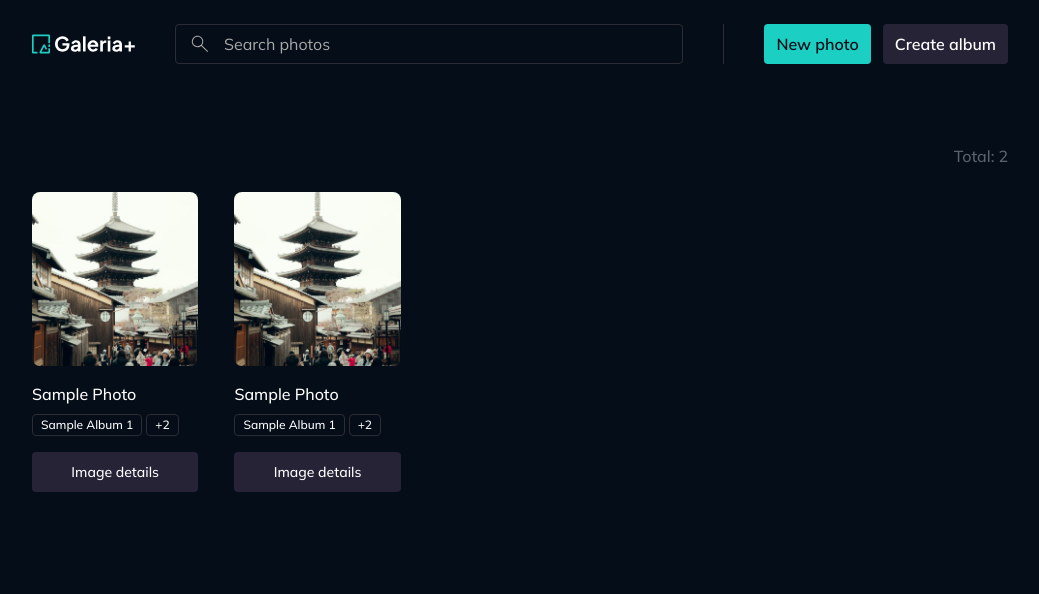
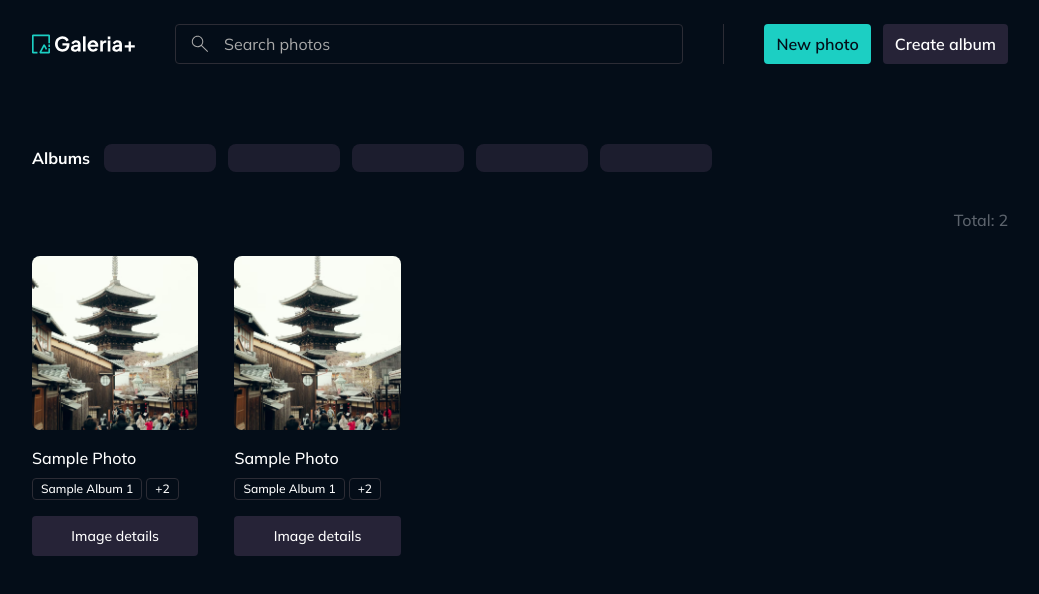
Before and after one commit to marcelopajr/gallery-plus, a React (Vite) app: page / in a window 1280 px wide. Shown: the top 594 px of the page, without its empty margins (120-1159 px from the left). Built offline with nearby package versions, Linux system fonts and the light colour scheme.

Commit message:
chore: add albums filter component and mock

```diff
--- /dev/null
+++ b/src/contexts/albums/components/albums-filter.tsx
@@ -0,0 +1,53 @@
+import Button from '../../../components/button';
+import Skeleton from '../../../components/skeleton';
+import Text from '../../../components/text';
+import type { Album } from '../models/album';
+import cx from 'classnames';
+
+interface AlbumsFilterProps extends React.ComponentProps<'div'> {
+  albums: Album[];
+  loading?: boolean;
+}
+
+export default function AlbumsFilter({
+  albums,
+  loading,
+  className,
+  ...props
+}: AlbumsFilterProps) {
+  return (
+    <div
+      className={cx('flex items-center gap-3.5 overflow-x-auto', className)}
+      {...props}
+    >
+      <Text variant="heading-small">Albums</Text>
+
+      <div className="flex gap-3">
+        {!loading ? (
+          <>
+            <Button variant="primary" size="sm" className="cursor-pointer">
+              All
+            </Button>
+            {albums.map((album) => (
+              <Button
+                key={album.id}
+                variant="ghost"
+                size="sm"
+                className="cursor-pointer"
+              >
+                {album.title}
+              </Button>
+            ))}
+          </>
+        ) : (
+          Array.from({ length: 5 }).map((_, index) => (
+            <Skeleton
+              className="w-28 h-7"
+              key={`album-buttom-${index}`}
+            ></Skeleton>
+          ))
+        )}
+      </div>
+    </div>
+  );
+}
--- a/src/pages/page-home.tsx
+++ b/src/pages/page-home.tsx
@@ -1,9 +1,20 @@
 import Container from '../components/container';
+import AlbumsFilter from '../contexts/albums/components/albums-filter';
 import PhotosList from '../contexts/photos/components/photos-list';
 
 export default function PageHome() {
   return (
     <Container>
+      <AlbumsFilter
+        albums={[
+          { id: '1', title: 'Sample Album 1' },
+          { id: '2', title: 'Sample Album 2' },
+          { id: '3', title: 'Sample Album 3' },
+        ]}
+        className="mb-9"
+        loading
+      />
+
       <PhotosList
         photos={[
           {
```
